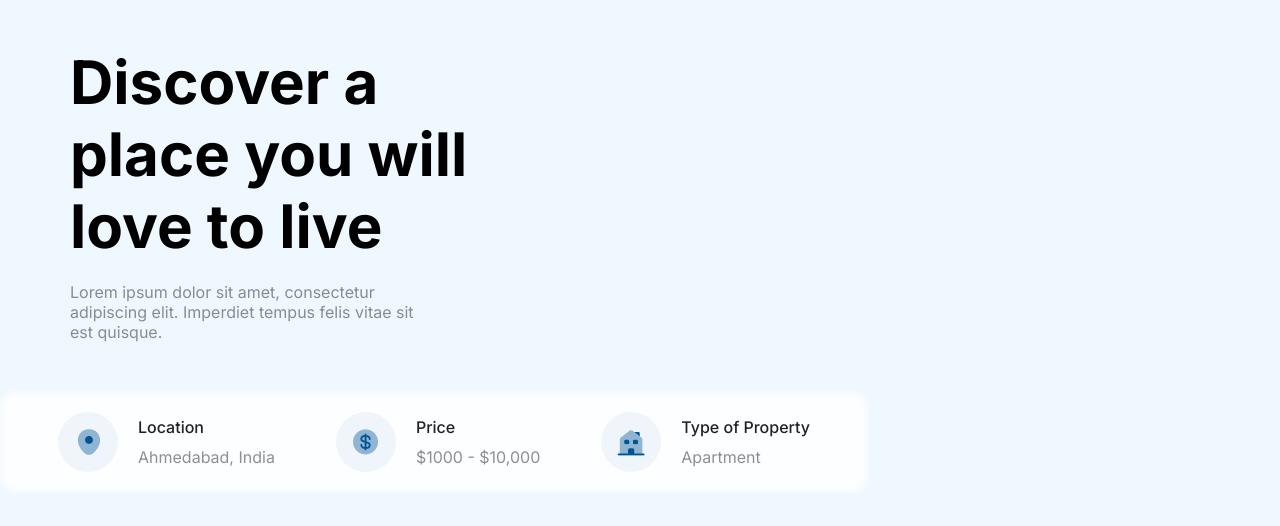
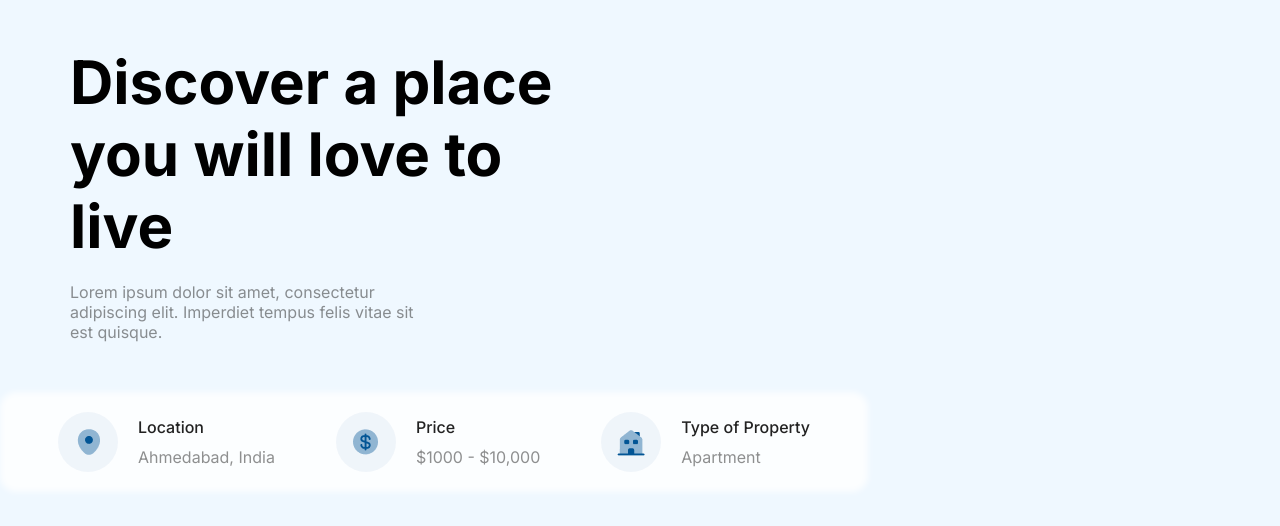
Before and after one commit to M-Alkordy/trippy-responsive, a plain HTML site: page index.html in a window 1280 px wide. Shown: the part 76-602 px from the top of the page. Drawn offline with Linux system fonts and the light colour scheme.

Commit message:
change title width

```diff
--- a/assets/css/style.css
+++ b/assets/css/style.css
@@ -62,7 +62,7 @@ nav{
         h1{
             font-size: 60px;
             font-weight: 700;
-            max-width: 549px;
+            max-width: 600px;
             padding-left: 70px;
         }
         .description{
```
